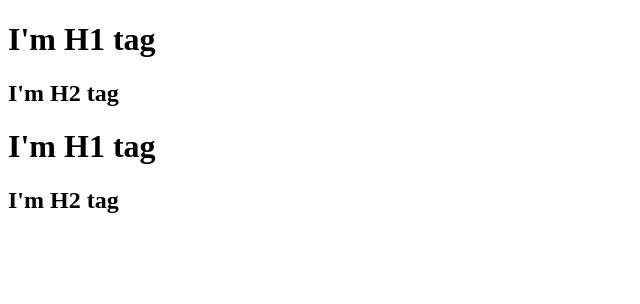
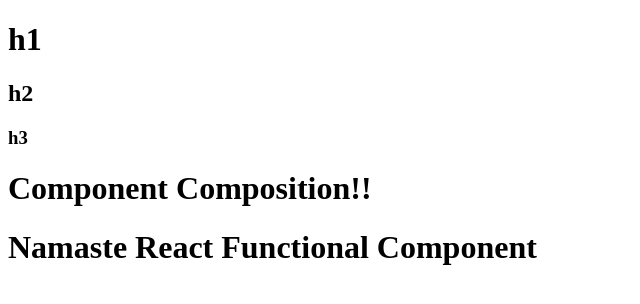
Before and after one commit to LeelaKumar006/namaste-react, a React (Vite) app: page / in a window 1280 px wide. Shown: the top 304 px of the page, without its empty margins (0-640 px from the left). Built offline with nearby package versions, Linux system fonts and the light colour scheme.

Commit message:
Configuring start,build and JSX,functional components

```diff
--- a/App.js
+++ b/App.js
@@ -1,15 +1,45 @@
 import React from "react";
 import ReactDOM from "react-dom/client";
-const parent = React.createElement("div", { id: "parent" }, [
-  React.createElement("div", { id: "child1" }, [
-    React.createElement("h1", {}, "I'm H1 tag"),
-    React.createElement("h2", {}, "I'm H2 tag"),
-  ]),
-  React.createElement("div", { id: "child2" }, [
-    React.createElement("h1", {}, "I'm H1 tag"),
-    React.createElement("h2", {}, "I'm H2 tag"),
-  ]),
-]);
-console.log(parent);
+
+/**
+ * Header
+ *  - Logo
+ *  - Nav Items
+ * Body
+ *  -Search
+ *  -ResturantContainer
+ *    -ResturantCard
+ * Footer
+ *  -Copyright
+ *  -Links
+ *  -Address
+ *  -Contact
+ */
+const TileComponent = () => {
+  return (
+    <div id="tile-container">
+      <h1 className="Composition">Component Composition!!</h1>
+    </div>
+  );
+};
+const Header = () => {
+  return (
+    <div className="title">
+      <h1>h1</h1>
+      <h2>h2</h2>
+      <h3>h3</h3>
+    </div>
+  );
+};
+const HeadingComponent = () => {
+  return (
+    <div id="container">
+      <Header />
+      <TileComponent />
+      <h1 className="heading">Namaste React Functional Component</h1>
+    </div>
+  );
+};
+console.log(typeof HeadingComponent);
 const root = ReactDOM.createRoot(document.getElementById("root"));
-root.render(parent);
+root.render(<HeadingComponent />);
--- a/index.html
+++ b/index.html
@@ -7,7 +7,7 @@
     <title>Namaste React</title>
   </head>
   <body>
-    <div id="root"><h1>Already leela is there!</h1></div>
+    <div id="root"><h1>Not rendered!</h1></div>
     <script type="module" src="./App.js"></script>
   </body>
 </html>
--- a/package.json
+++ b/package.json
@@ -3,6 +3,8 @@
   "version": "1.0.0",
   "description": "This is Namaste React by Leela",
   "scripts": {
+    "start": "parcel index.html",
+    "build": "parcel build index.html",
     "test": "jest"
   },
   "repository": {
```
